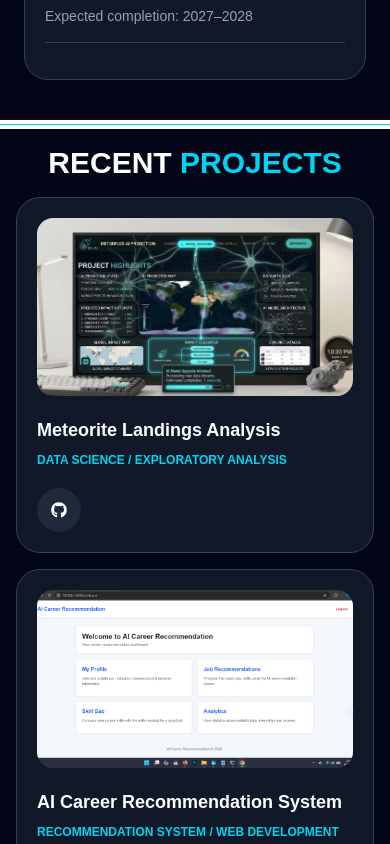
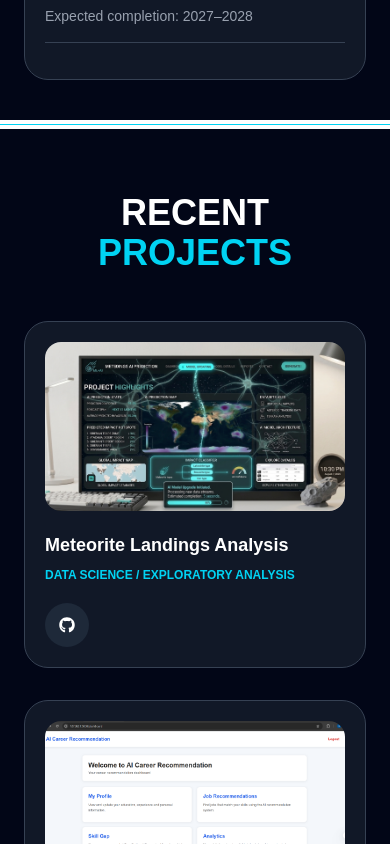
Before and after one commit to Sayuminahettiarachchi/my-portfolio, a Next.js app: page / in a window 390 px wide. Shown: the part 6460-7304 px from the top of the page. Built offline with nearby package versions, Linux system fonts and the light colour scheme.

Commit message:
Update certifications and projects sections

```diff
--- a/components/Projects/Projects.tsx
+++ b/components/Projects/Projects.tsx
@@ -4,6 +4,7 @@ type Project = {
   image: string;
   title: string;
   type: string;
+  description: string;
   github: string;
   live: string;
 };
@@ -14,14 +15,15 @@ export default function Projects() {
       image: "/projects/Meteorite_Landings.png",
       title: "Meteorite Landings Analysis",
       type: "DATA SCIENCE / EXPLORATORY ANALYSIS",
-      github:
-        "https://github.com/Sayuminahettiarachchi/Meteorite_Landings",
+
+      github: "https://github.com/Sayuminahettiarachchi/Meteorite_Landings",
       live: "#",
     },
     {
       image: "/projects/Screenshot (917).png",
       title: "AI Career Recommendation System",
       type: "RECOMMENDATION SYSTEM / WEB DEVELOPMENT",
+
       github:
         "https://github.com/Sayuminahettiarachchi/AI-Career-Recommendation",
       live: "https://sayumina.pythonanywhere.com/",
@@ -30,29 +32,28 @@ export default function Projects() {
       image: "/projects/Screenshot (943).png",
       title: "Telecom Intelligence",
       type: "MACHINE LEARNING / CUSTOMER CHURN PREDICTION",
+
       github:
         "https://github.com/Sayuminahettiarachchi/telecom-churn-prediction",
-      live: "http://localhost:3001/",
+      live: "#", // replace with a hosted link once deployed
     },
   ];
 
   return (
-    <section
-      id="projects"
-      className="bg-[#020617] text-white px-4 py-4"
-    >
+    <section id="projects" className="bg-[#020617] text-white px-6 py-16">
       <div className="max-w-6xl mx-auto">
-        <h2 className="text-3xl font-bold text-center mb-4">
+        <h2 className="text-4xl font-bold text-center mb-12">
           RECENT <span className="text-cyan-400">PROJECTS</span>
         </h2>
 
-        <div className="grid grid-cols-1 md:grid-cols-3 gap-4 max-w-5xl mx-auto">
+        <div className="grid grid-cols-1 md:grid-cols-3 gap-8 max-w-6xl mx-auto">
           {projects.map((project) => (
             <ProjectCard
               key={project.title}
               image={project.image}
               title={project.title}
               type={project.type}
+              description={project.description}
               github={project.github}
               live={project.live}
             />
```
